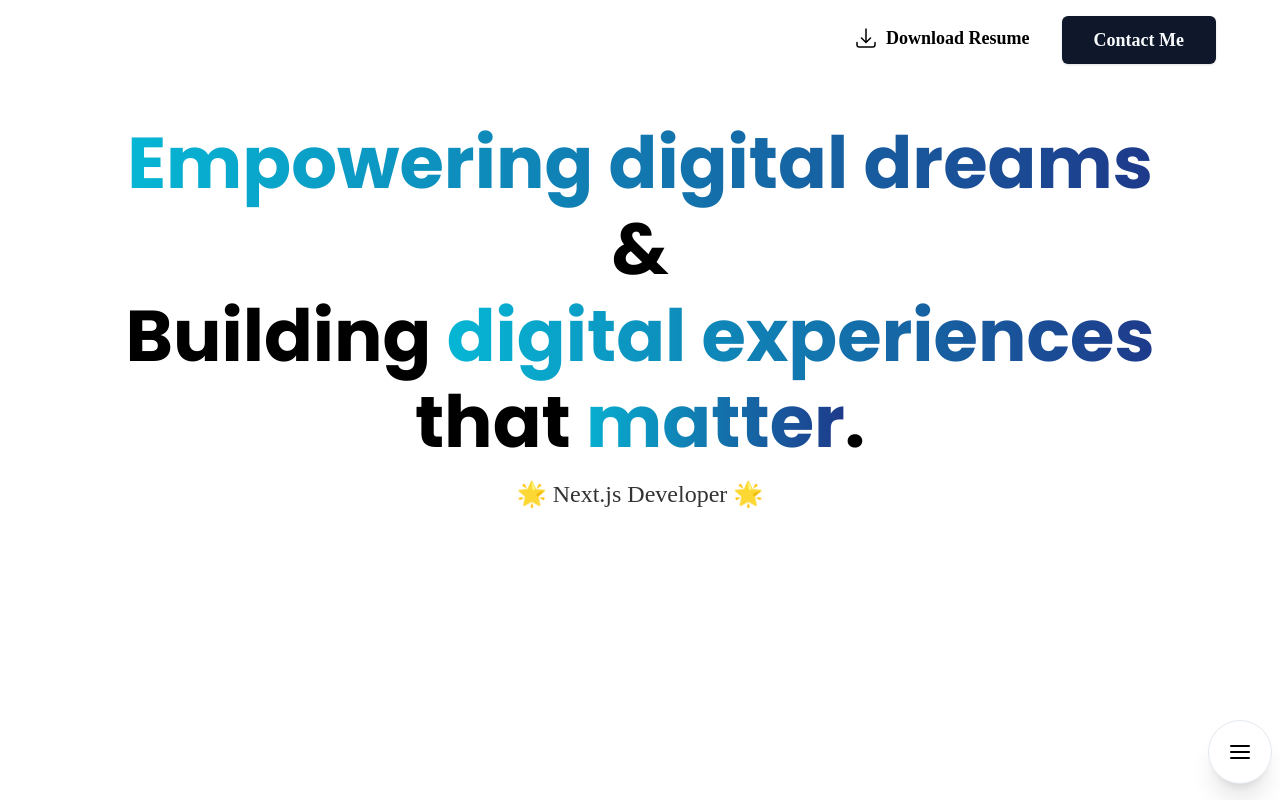
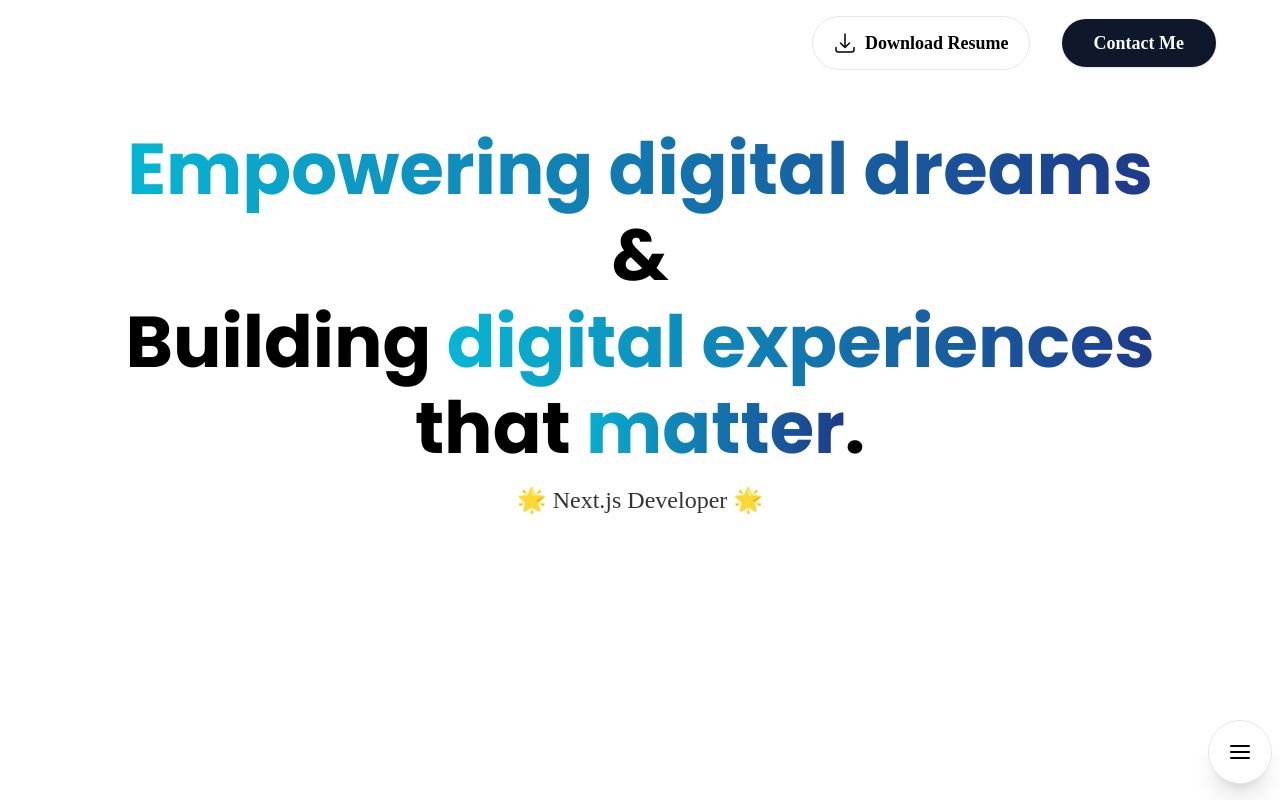
Before and after one commit to AmineElkhalidy/Portfolio, a React (Vite) app: page / in a window 1280 px wide. Shown: the top 800 px of the page. Built offline with nearby package versions, Linux system fonts and the light colour scheme; a web font is replaced by a local one.

Commit message:
4- Minor modifications added!

```diff
--- a/src/sections/Hero.tsx
+++ b/src/sections/Hero.tsx
@@ -14,13 +14,16 @@ const Hero = () => {
             animate={{ opacity: 1 }}
             className="hidden w-full md:flex gap-4 items-center md:flex-row-reverse md:gap-8 md:mt-4"
           >
-            <Button size="lg" className="py-6 font-nav font-semibold text-lg">
+            <Button
+              size="lg"
+              className="py-6 font-nav font-semibold text-lg rounded-full"
+            >
               <a href="#contact">Contact Me</a>
             </Button>
 
             <div>
               <a
-                className="inline-flex gap-2 items-center text-black-900 text-lg font-nav font-semibold"
+                className="inline-flex gap-2 items-center text-black-900 text-lg font-nav font-semibold border py-3 px-5 rounded-full"
                 href={CV}
                 download="Amine Elkhalidy"
                 rel="noopener noreferrer"
@@ -237,7 +240,7 @@ const Hero = () => {
                   download="Amine Elkhalidy"
                   rel="noopener noreferrer"
                 >
-                  <ArrowDownTrayIcon className="w-6" /> Download Resume
+                  <ArrowDownTrayIcon className="w-6" /> Resume
                 </a>
               </div>
             </div>
```
